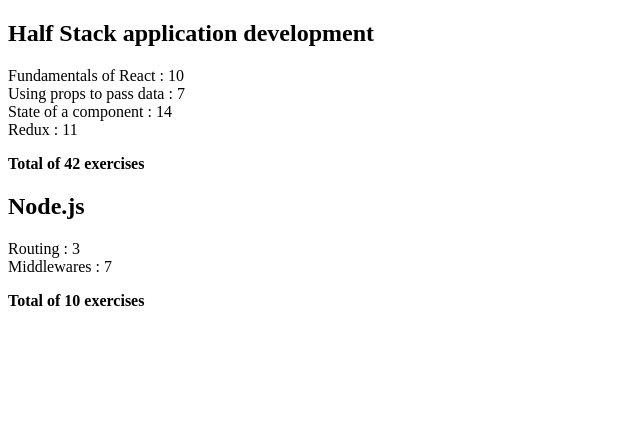
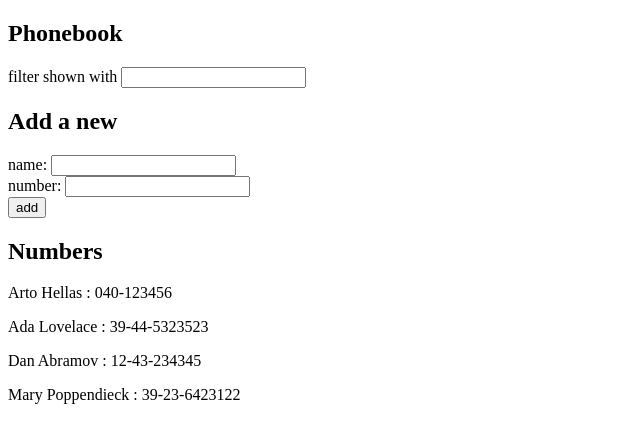
Before and after one commit to salehalakhras/Full-Stack-Open, a React (Vite) app in the folder part2/: page / in a window 1280 px wide. Shown: the top 442 px of the page, without its empty margins (0-640 px from the left). Built offline with nearby package versions, Linux system fonts and the light colour scheme.

Commit message:
finish part2  2.6 - 2.10

```diff
--- a/part2/src/App.jsx
+++ b/part2/src/App.jsx
@@ -1,55 +1,26 @@
-import Course from "./components/Course";
+import { useState } from 'react'
+import Form from './components/Form'
+import Persons from './components/Persons'
+import Filter from './components/Filter'
 
 const App = () => {
-  const courses = [
-    {
-      name: 'Half Stack application development',
-      id: 1,
-      parts: [
-        {
-          name: 'Fundamentals of React',
-          exercises: 10,
-          id: 1
-        },
-        {
-          name: 'Using props to pass data',
-          exercises: 7,
-          id: 2
-        },
-        {
-          name: 'State of a component',
-          exercises: 14,
-          id: 3
-        },
-        {
-          name: 'Redux',
-          exercises: 11,
-          id: 4
-        }
-      ]
-    },
-    {
-      name: 'Node.js',
-      id: 2,
-      parts: [
-        {
-          name: 'Routing',
-          exercises: 3,
-          id: 1
-        },
-        {
-          name: 'Middlewares',
-          exercises: 7,
-          id: 2
-        }
-      ]
-    }
-  ]
+  const [persons, setPersons] = useState([
+    { name: 'Arto Hellas', number: '040-123456', id: 1 },
+    { name: 'Ada Lovelace', number: '39-44-5323523', id: 2 },
+    { name: 'Dan Abramov', number: '12-43-234345', id: 3 },
+    { name: 'Mary Poppendieck', number: '39-23-6423122', id: 4 }
+  ])
+  const [shownPersons, setShownPersons] = useState(persons);
 
   return (
-    <>
-      {courses.map(course => <Course key={course.id} course={course}/>)}
-    </>
+    <div>
+      <h2>Phonebook</h2>
+        <Filter persons={persons} setShownPersons={setShownPersons}></Filter>
+      <h2>Add a new</h2>
+        <Form personsState={persons} setPersonsState={setPersons}></Form>
+      <h2>Numbers</h2>
+        <Persons persons={shownPersons}></Persons>
+    </div>
   )
 }
 
--- a/part2/src/components/Content.jsx
+++ /dev/null
@@ -1,14 +0,0 @@
-import React from 'react';
-import Part from './Part';
-
-const Content = ({ parts }) => {
-   let total = parts.reduce((total, part) => total + part.exercises, 0);
-  return (
-    <div>
-      {parts.map(part => <Part key={part.id} part={part}></Part>)}
-      <p><strong>Total of {total} exercises</strong></p>
-    </div>
-  )
-}
-
-export default Content
--- a/part2/src/components/Course.jsx
+++ /dev/null
@@ -1,14 +0,0 @@
-import React from 'react'
-import Header from './Header'
-import Content from './Content'
-
-const Course = ({ course }) => {
-  return (
-    <div>
-      <Header name={course.name}></Header>
-      <Content parts={course.parts}></Content>
-    </div>
-  )
-}
-
-export default Course
--- /dev/null
+++ b/part2/src/components/Filter.jsx
@@ -0,0 +1,18 @@
+import React, { useState } from 'react'
+
+const Filter = ({ persons, setShownPersons}) => {
+    const [filterInput, setFilterInput] = useState('');
+
+    const handleFilterInputChange = (event) => {
+        setFilterInput(event.target.value);
+        setShownPersons(persons.filter(person => person.name.toLowerCase().includes(event.target.value.toLowerCase())));
+    }
+
+  return (
+    <div>
+      filter shown with <input value={filterInput} onChange={handleFilterInputChange}></input>
+    </div>
+  )
+}
+
+export default Filter
--- /dev/null
+++ b/part2/src/components/Form.jsx
@@ -0,0 +1,45 @@
+import React, {useState} from 'react'
+
+const Form = ({ personsState, setPersonsState }) => {
+    const [newName, setNewName] = useState({
+        name: '',
+        number: ''
+      })
+
+    const handleSubmit = (event) => {
+        event.preventDefault()
+        if(personsState.find((p) => p.name === newName.name))
+          alert(newName.name + ' already exists');
+        else
+        setPersonsState(personsState.concat(newName))
+        setNewName({
+          name: '',
+          number: ''
+        })
+      }
+
+      const handleNameInputChange = (event) => {
+        setNewName({...newName, name: event.target.value})
+      }
+
+      const handleNumberInputChange = (event) => {
+        setNewName({...newName, number: event.target.value})
+      }
+  return (
+    <div>
+    <form onSubmit={handleSubmit}>
+        <div>
+          name: <input value={newName.name} onChange={handleNameInputChange}/>
+        </div>
+        <div>
+        number: <input value={newName.number} onChange={handleNumberInputChange}/>
+        </div>
+        <div>
+          <button type="submit">add</button>
+        </div>
+      </form>
+    </div>
+  )
+}
+
+export default Form
--- a/part2/src/components/Header.jsx
+++ /dev/null
@@ -1,9 +0,0 @@
-import React from 'react'
-
-const Header = ({ name }) => {
-  return (
-    <h2>{name}</h2>
-  )
-}
-
-export default Header
--- a/part2/src/components/Part.jsx
+++ /dev/null
@@ -1,11 +0,0 @@
-import React from 'react'
-
-const Part = ({ part }) => {
-  return (
-    <div>
-      {part.name} : {part.exercises}
-    </div>
-  )
-}
-
-export default Part
--- /dev/null
+++ b/part2/src/components/Persons.jsx
@@ -0,0 +1,11 @@
+import React from 'react'
+
+const Persons = ({ persons }) => {
+  return (
+    <div>
+      {persons.map(person => <p key={person.name}>{person.name} : {person.number}</p>)}
+    </div>
+  )
+}
+
+export default Persons
--- a/part2/src/main.jsx
+++ b/part2/src/main.jsx
@@ -3,26 +3,8 @@
 import App from './App.jsx'
 
 
-const notes = [
-  {
-    id: 1,
-    content: 'HTML is easy',
-    important: true
-  },
-  {
-    id: 2,
-    content: 'Browser can execute only JavaScript',
-    important: false
-  },
-  {
-    id: 3,
-    content: 'GET and POST are the most important methods of HTTP protocol',
-    important: true
-  }
-]
-
 ReactDOM.createRoot(document.getElementById('root')).render(
   <React.StrictMode>
-    <App notes={notes}/>
+    <App/>
   </React.StrictMode>,
 )
```
Also changed, not shown: part2/src/components/NoteComponent.jsx (deleted, +0 -9 lines).
